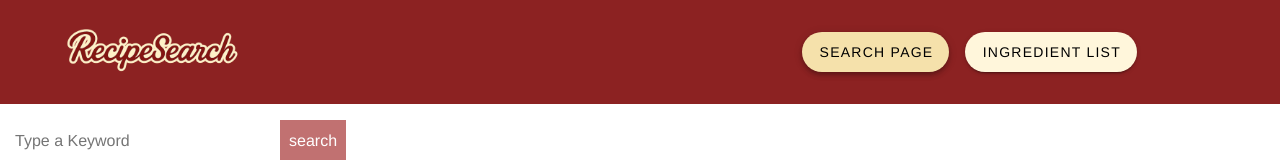
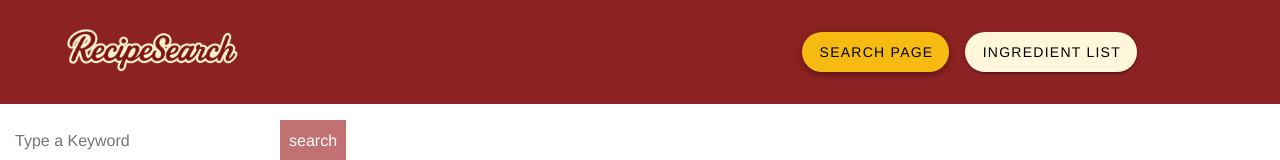
Before and after one commit to io-95/RecipeSearch, a Vue app in the folder Frontend/: page / in a window 1280 px wide. In both pictures the pointer is over the button "SEARCH PAGE". Shown: the top 160 px of the page. Built offline with nearby package versions, Linux system fonts and the light colour scheme; no server answers.

Commit message:
remove gray hover effect and change hover color of navigationButton

```diff
--- a/Frontend/src/components/NavigationButton.vue
+++ b/Frontend/src/components/NavigationButton.vue
@@ -1,5 +1,5 @@
 <template>
-    <v-btn rounded="xl" :color="color" height="40" width=auto>
+    <v-btn class="navButton" rounded="xl" :color="color" height="40" width=auto>
         <slot />
     </v-btn>
 </template>
@@ -15,3 +15,10 @@
         }
     }
 </script>
+
+<style>
+    .navButton:hover{
+        --v-btn-overlay-color: transparent;
+        background-color: #ffc311 !important;
+    }
+</style>
```
